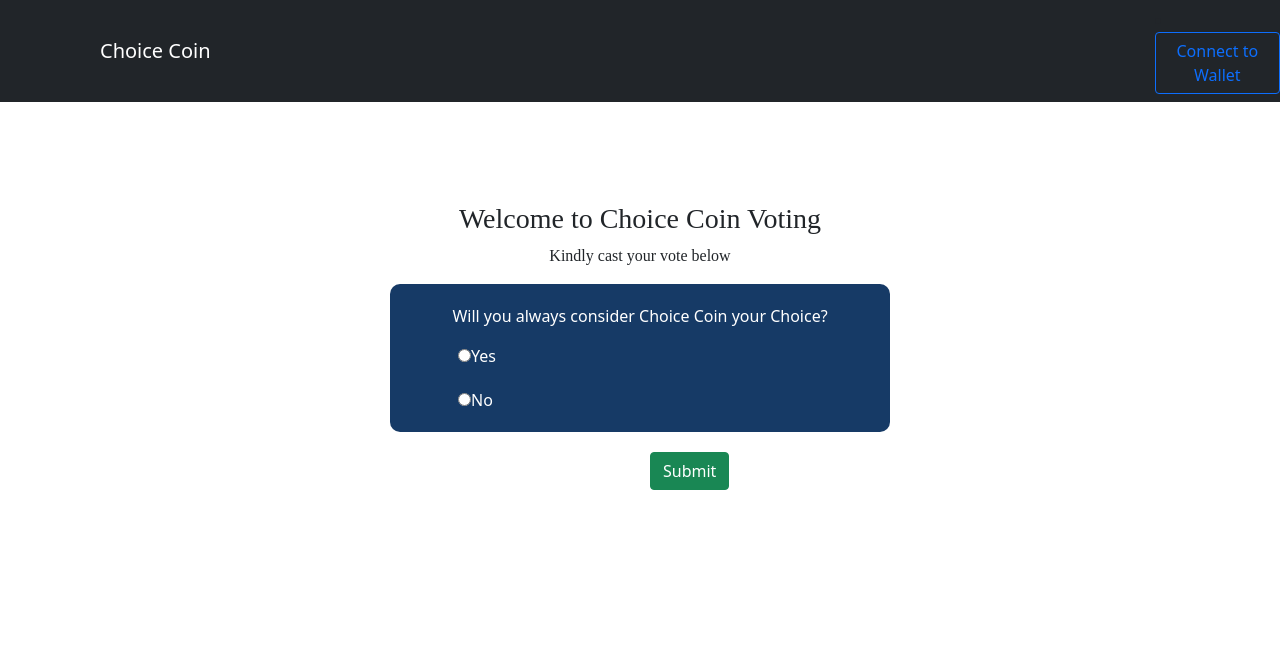
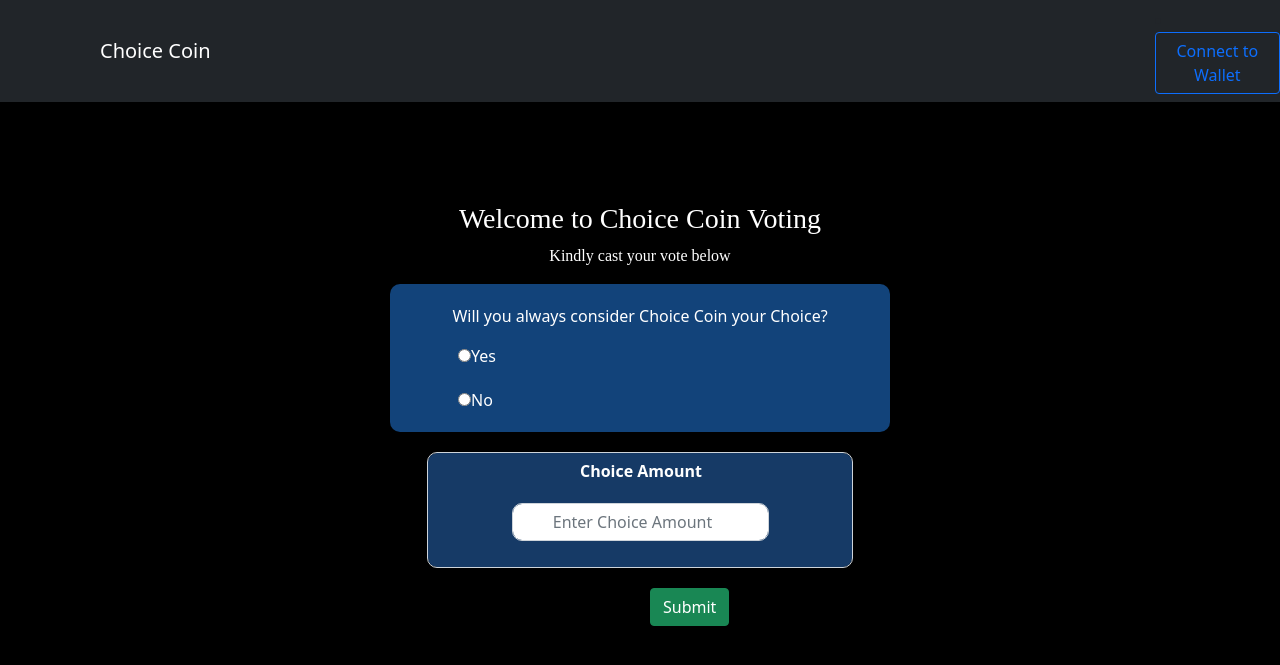
Before and after one commit to Ubaydah/Voting_Choice, a Flask app: page / in a window 1280 px wide. Shown: the top 665 px of the page. Run offline with Flask 2, Linux system fonts and the light colour scheme.

Commit message:
addedchanges

```diff
--- a/app/templates/home.html
+++ b/app/templates/home.html
@@ -9,6 +9,12 @@
     <title>Choice coin voting</title>
 
     <style>
+
+        body {
+            background-color: black;
+        }
+
+
         .float-end{
             padding-left: 58rem;
         }
@@ -20,15 +26,17 @@
             font-family:'Times New Roman', Times, serif;
             text-align: center;
             padding-top: 100px;
+            color: white;
         }
         .vote {
             text-align: center;
             box-sizing: content-box;
             border-radius: 10px;
-            background-color: rgb(22, 58, 102);
+            background-color: rgb(18, 67, 122);
             max-width: 500px;
             margin: 0 auto 1.25rem auto;
             color: white;
+            box-shadow: 5px 5px 10px 2px rgba(0,0,0,.8);
         }
         .choice {
             padding-top: 20px;
@@ -43,6 +51,25 @@
         .col-12 {
             align-items: center;
             padding-left: 650px;
+        }
+
+        .form-control {
+            text-align: center;
+            box-sizing: content-box;
+            border-radius: 10px;
+            background-color: rgb(22, 58, 102);
+            max-width: 400px;
+            margin: 0 auto 1.25rem auto;
+            color: white;
+
+
+        }
+        #choice-am {
+            background-color: white;
+            max-width: fit-content;
+        }
+        #choice-amount {
+            padding-left: 140px;
         }
 
     </style>
@@ -76,6 +103,11 @@
             <input type="radio" name="recommend" class="input-radio" value="No">No
         </label>
     </div>
+    <form class="form-control">
+        <label id="choice-amount" for="choice"><b>Choice Amount</b></label>
+        <input type="number" name="choice" placeholder="Enter Choice Amount"
+                class="form-control" id="choice-am" required>
+    </form>
     <div class="col-12">
         <button type="submit" class="btn btn-success">Submit</button>
     </div>
```
Also changed, not shown: app/utils.py (added).
